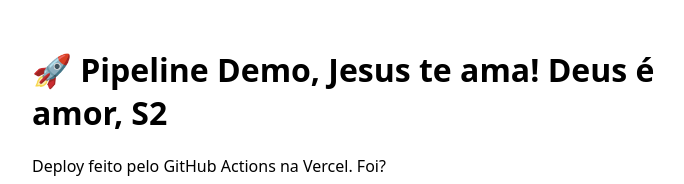
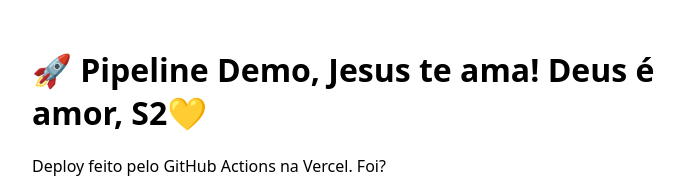
Before and after one commit to Rodrigo-Mazzucco/aula-ci-cd, a website: page public/index.html in a window 1280 px wide. Shown: the top 184 px of the page, without its empty margins (288-972 px from the left). Drawn offline with Linux system fonts and the light colour scheme.

Commit message:
test: Teste para ver se a pipeline funciona

```diff
--- a/public/index.html
+++ b/public/index.html
@@ -7,7 +7,7 @@
   <style>body{font-family:system-ui,sans-serif;max-width:40rem;margin:3rem auto;padding:0 1rem}code{background:#eee;padding:.1rem .3rem;border-radius:4px}</style>
 </head>
 <body>
-  <h1>🚀 Pipeline Demo, Jesus te ama! Deus é amor, S2</h1>
+  <h1>🚀 Pipeline Demo, Jesus te ama! Deus é amor, S2💛</h1>
   <p>Deploy feito pelo GitHub Actions na Vercel. Foi?</p>
   <p>Teste a API: <a href="/api/hello?name=Mundo"><code>/api/hello?name=Mundo</code></a></p>
   <p>Saúde: <a href="/api/health"><code>/api/health</code></a></p>
```
